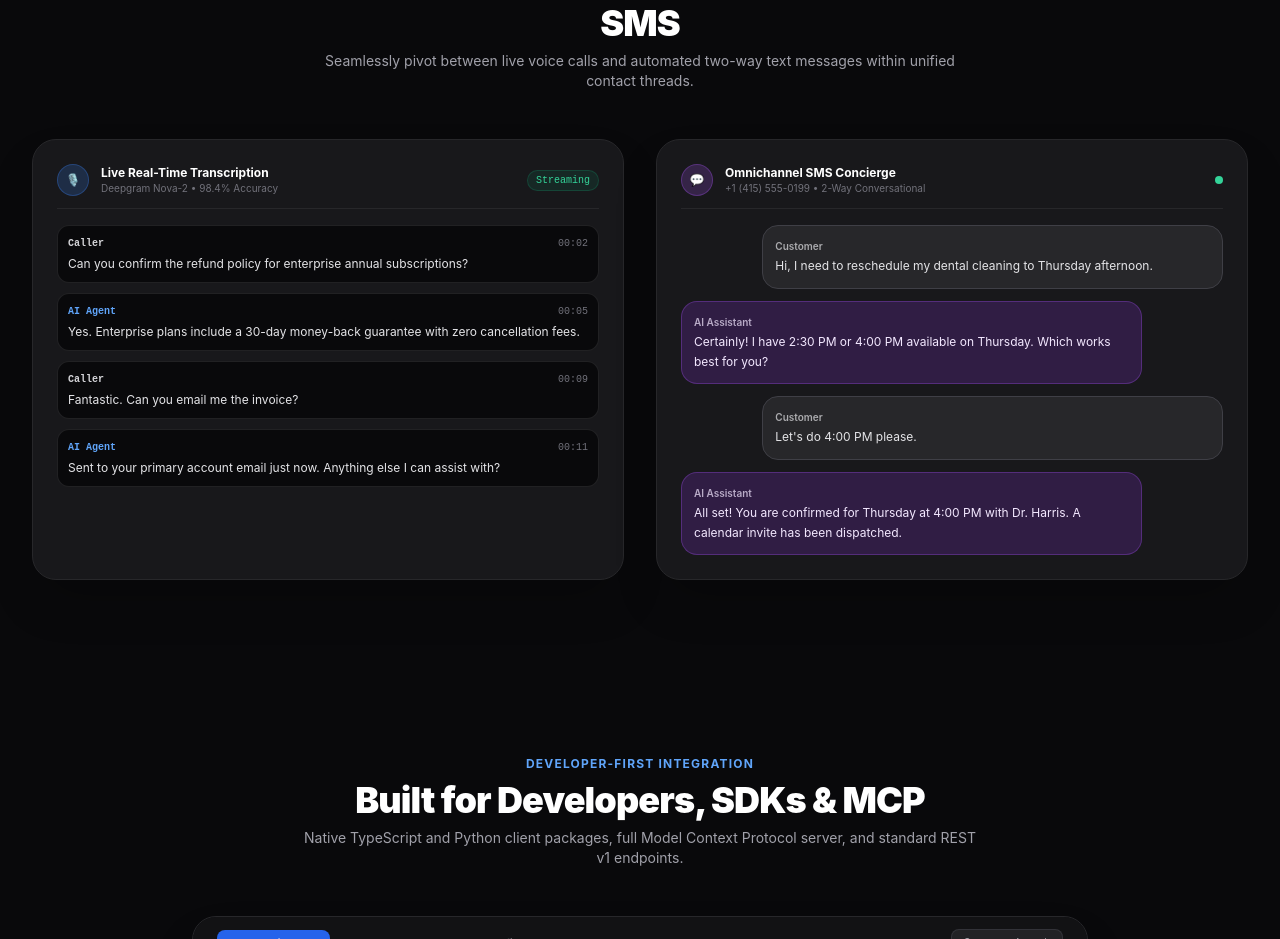
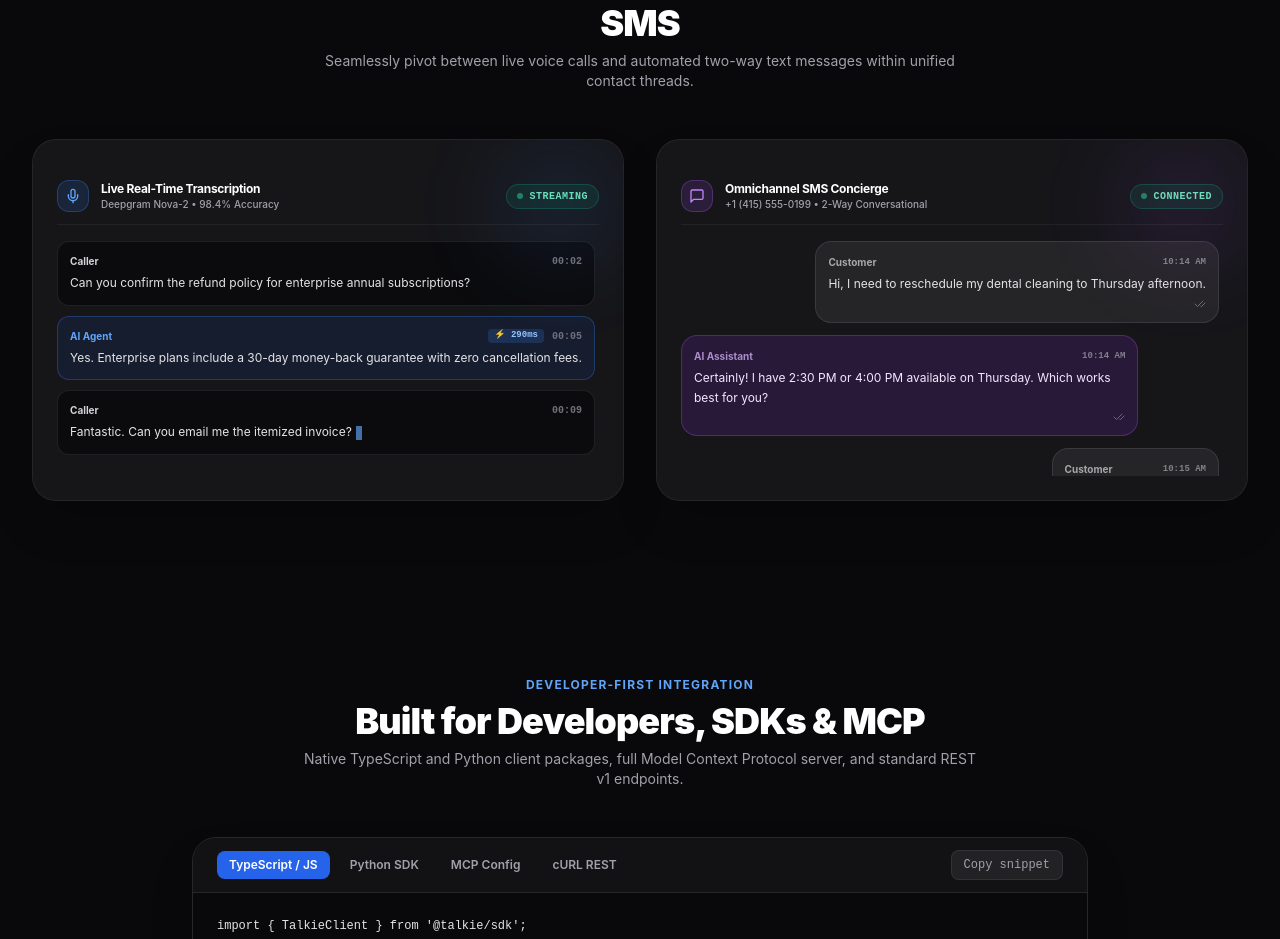
Before and after one commit to puneetnith28/Talkie, a Next.js app in the folder apps/web/: page / in a window 1280 px wide. Shown: the part 2760-3699 px from the top of the page. Built offline with nearby package versions, Linux system fonts and the light colour scheme.

Commit message:
feat(marketing): add animated live transcription streaming and omnichannel sms typing indicators

```diff
--- a/apps/web/src/components/marketing/messaging-demo.tsx
+++ b/apps/web/src/components/marketing/messaging-demo.tsx
@@ -1,46 +1,124 @@
 'use client';
 
-import React from 'react';
+import React, { useState, useEffect } from 'react';
+import { MessageSquare, CheckCheck, Sparkles } from 'lucide-react';
+
+interface Message {
+  id: string;
+  sender: 'user' | 'agent';
+  text: string;
+  time: string;
+}
+
+const FULL_CONVERSATION: Message[] = [
+  {
+    id: '1',
+    sender: 'user',
+    text: 'Hi, I need to reschedule my dental cleaning to Thursday afternoon.',
+    time: '10:14 AM',
+  },
+  {
+    id: '2',
+    sender: 'agent',
+    text: 'Certainly! I have 2:30 PM or 4:00 PM available on Thursday. Which works best for you?',
+    time: '10:14 AM',
+  },
+  {
+    id: '3',
+    sender: 'user',
+    text: "Let's do 4:00 PM please.",
+    time: '10:15 AM',
+  },
+  {
+    id: '4',
+    sender: 'agent',
+    text: 'All set! You are confirmed for Thursday at 4:00 PM with Dr. Harris. A calendar invite has been dispatched.',
+    time: '10:15 AM',
+  },
+];
 
 export function MessagingDemo() {
-  const conversation = [
-    { sender: 'user', text: 'Hi, I need to reschedule my dental cleaning to Thursday afternoon.', time: '10:14 AM' },
-    { sender: 'agent', text: 'Certainly! I have 2:30 PM or 4:00 PM available on Thursday. Which works best for you?', time: '10:14 AM' },
-    { sender: 'user', text: 'Let\'s do 4:00 PM please.', time: '10:15 AM' },
-    { sender: 'agent', text: 'All set! You are confirmed for Thursday at 4:00 PM with Dr. Harris. A calendar invite has been dispatched.', time: '10:15 AM' },
-  ];
+  const [visibleCount, setVisibleCount] = useState(1);
+  const [isAgentTyping, setIsAgentTyping] = useState(false);
+
+  useEffect(() => {
+    const interval = setInterval(() => {
+      setVisibleCount((prev) => {
+        if (prev >= FULL_CONVERSATION.length) {
+          return 1; // loop seamlessly
+        }
+        const next = prev + 1;
+        if (FULL_CONVERSATION[next - 1]?.sender === 'agent') {
+          setIsAgentTyping(true);
+          setTimeout(() => setIsAgentTyping(false), 800);
+        }
+        return next;
+      });
+    }, 3200);
+
+    return () => clearInterval(interval);
+  }, []);
 
   return (
-    <div className="p-6 rounded-3xl bg-zinc-900 border border-zinc-800 shadow-2xl space-y-4">
-      <div className="flex items-center justify-between border-b border-zinc-800 pb-3">
+    <div className="p-6 rounded-3xl bg-zinc-900/95 border border-zinc-800/90 shadow-2xl space-y-4 font-sans backdrop-blur-xl relative overflow-hidden">
+      {/* Top ambient purple glow */}
+      <div className="absolute top-0 right-0 w-32 h-32 bg-purple-500/10 rounded-full blur-2xl pointer-events-none" />
+
+      {/* Header */}
+      <div className="flex items-center justify-between border-b border-zinc-800/80 pb-3">
         <div className="flex items-center gap-3">
-          <div className="w-8 h-8 rounded-full bg-purple-500/20 text-purple-400 flex items-center justify-center font-bold text-xs border border-purple-500/30">
-            💬
+          <div className="w-8 h-8 rounded-xl bg-purple-500/15 text-purple-400 flex items-center justify-center font-bold text-xs border border-purple-500/30 shadow-inner">
+            <MessageSquare className="size-4" />
           </div>
           <div>
-            <div className="text-xs font-bold text-white">Omnichannel SMS Concierge</div>
-            <div className="text-[10px] text-zinc-500">+1 (415) 555-0199 • 2-Way Conversational</div>
+            <div className="text-xs font-bold text-white tracking-tight">Omnichannel SMS Concierge</div>
+            <div className="text-[10px] text-zinc-400 font-medium">+1 (415) 555-0199 • 2-Way Conversational</div>
           </div>
         </div>
-        <span className="w-2 h-2 rounded-full bg-emerald-400" />
+
+        <div className="flex items-center gap-1.5 px-2.5 py-1 rounded-full bg-emerald-500/10 border border-emerald-500/25">
+          <span className="w-1.5 h-1.5 rounded-full bg-emerald-400 animate-pulse" />
+          <span className="text-[10px] font-mono text-emerald-300 font-bold uppercase tracking-wider">
+            Connected
+          </span>
+        </div>
       </div>
 
-      <div className="space-y-3 min-h-[220px]">
-        {conversation.map((msg, i) => (
-          <div
-            key={i}
-            className={`p-3 rounded-2xl text-xs max-w-[85%] leading-relaxed ${
-              msg.sender === 'agent'
-                ? 'bg-purple-600/20 border border-purple-500/30 text-purple-100 ml-0 mr-auto'
-                : 'bg-zinc-800 border border-zinc-700 text-zinc-200 ml-auto mr-0'
-            }`}
-          >
-            <div className="text-[10px] opacity-70 font-semibold mb-0.5">
-              {msg.sender === 'agent' ? 'AI Assistant' : 'Customer'}
+      {/* Conversation Thread */}
+      <div className="space-y-3 min-h-[235px] max-h-[235px] overflow-y-auto pr-1 flex flex-col justify-start">
+        {FULL_CONVERSATION.slice(0, visibleCount).map((msg) => {
+          const isAgent = msg.sender === 'agent';
+          return (
+            <div
+              key={msg.id}
+              className={`p-3 rounded-2xl text-xs max-w-[85%] leading-relaxed transition-all duration-300 animate-in fade-in slide-in-from-bottom-2 ${
+                isAgent
+                  ? 'bg-purple-600/15 border border-purple-500/30 text-purple-100 ml-0 mr-auto'
+                  : 'bg-zinc-800/90 border border-zinc-700/80 text-zinc-200 ml-auto mr-0'
+              }`}
+            >
+              <div className="flex items-center justify-between text-[10px] font-semibold mb-1 opacity-75">
+                <span className={isAgent ? 'text-purple-300 font-bold' : 'text-zinc-300 font-bold'}>
+                  {isAgent ? 'AI Assistant' : 'Customer'}
+                </span>
+                <span className="font-mono text-[9px] text-zinc-400">{msg.time}</span>
+              </div>
+              <p className="font-normal">{msg.text}</p>
+              <div className="flex justify-end mt-1 opacity-60">
+                <CheckCheck className="size-3 text-emerald-400" />
+              </div>
             </div>
-            {msg.text}
+          );
+        })}
+
+        {/* Live typing indicator dots */}
+        {isAgentTyping && (
+          <div className="p-2.5 rounded-2xl bg-purple-600/10 border border-purple-500/20 max-w-[80px] flex items-center justify-center gap-1 animate-pulse ml-0 mr-auto">
+            <span className="w-1.5 h-1.5 rounded-full bg-purple-400 animate-bounce" />
+            <span className="w-1.5 h-1.5 rounded-full bg-purple-400 animate-bounce delay-100" />
+            <span className="w-1.5 h-1.5 rounded-full bg-purple-400 animate-bounce delay-200" />
           </div>
-        ))}
+        )}
       </div>
     </div>
   );
--- a/apps/web/src/components/marketing/transcription-demo.tsx
+++ b/apps/web/src/components/marketing/transcription-demo.tsx
@@ -1,44 +1,132 @@
 'use client';
 
-import React from 'react';
+import React, { useState, useEffect } from 'react';
+import { Radio, Mic, Sparkles } from 'lucide-react';
+
+interface TranscriptItem {
+  id: string;
+  speaker: 'Caller' | 'AI Agent';
+  time: string;
+  text: string;
+  latencyMs?: number;
+}
+
+const FULL_TURNS: TranscriptItem[] = [
+  {
+    id: '1',
+    speaker: 'Caller',
+    time: '00:02',
+    text: "Can you confirm the refund policy for enterprise annual subscriptions?",
+  },
+  {
+    id: '2',
+    speaker: 'AI Agent',
+    time: '00:05',
+    text: "Yes. Enterprise plans include a 30-day money-back guarantee with zero cancellation fees.",
+    latencyMs: 290,
+  },
+  {
+    id: '3',
+    speaker: 'Caller',
+    time: '00:09',
+    text: "Fantastic. Can you email me the itemized invoice?",
+  },
+  {
+    id: '4',
+    speaker: 'AI Agent',
+    time: '00:11',
+    text: "Sent to your primary account email just now. Anything else I can assist with?",
+    latencyMs: 315,
+  },
+];
 
 export function TranscriptionDemo() {
-  const turns = [
-    { speaker: 'Caller', time: '00:02', text: "Can you confirm the refund policy for enterprise annual subscriptions?" },
-    { speaker: 'AI Agent', time: '00:05', text: "Yes. Enterprise plans include a 30-day money-back guarantee with zero cancellation fees." },
-    { speaker: 'Caller', time: '00:09', text: "Fantastic. Can you email me the invoice?" },
-    { speaker: 'AI Agent', time: '00:11', text: "Sent to your primary account email just now. Anything else I can assist with?" },
-  ];
+  const [visibleCount, setVisibleCount] = useState(1);
+  const [isTyping, setIsTyping] = useState(false);
+
+  // Progressive streaming loop
+  useEffect(() => {
+    const interval = setInterval(() => {
+      setVisibleCount((prev) => {
+        if (prev >= FULL_TURNS.length) {
+          return 1; // loop back seamlessly
+        }
+        return prev + 1;
+      });
+    }, 3200);
+
+    return () => clearInterval(interval);
+  }, []);
+
+  useEffect(() => {
+    setIsTyping(true);
+    const t = setTimeout(() => setIsTyping(false), 800);
+    return () => clearTimeout(t);
+  }, [visibleCount]);
 
   return (
-    <div className="p-6 rounded-3xl bg-zinc-900 border border-zinc-800 shadow-2xl space-y-4">
-      <div className="flex items-center justify-between border-b border-zinc-800 pb-3">
+    <div className="p-6 rounded-3xl bg-zinc-900/95 border border-zinc-800/90 shadow-2xl space-y-4 font-sans backdrop-blur-xl relative overflow-hidden">
+      {/* Top ambient glow */}
+      <div className="absolute top-0 right-0 w-32 h-32 bg-blue-500/10 rounded-full blur-2xl pointer-events-none" />
+
+      {/* Header */}
+      <div className="flex items-center justify-between border-b border-zinc-800/80 pb-3">
         <div className="flex items-center gap-3">
-          <div className="w-8 h-8 rounded-full bg-blue-500/20 text-blue-400 flex items-center justify-center font-bold text-xs border border-blue-500/30">
-            🎙️
+          <div className="w-8 h-8 rounded-xl bg-blue-500/15 text-blue-400 flex items-center justify-center font-bold text-xs border border-blue-500/30 shadow-inner">
+            <Mic className="size-4" />
           </div>
           <div>
-            <div className="text-xs font-bold text-white">Live Real-Time Transcription</div>
-            <div className="text-[10px] text-zinc-500">Deepgram Nova-2 • 98.4% Accuracy</div>
+            <div className="text-xs font-bold text-white tracking-tight">Live Real-Time Transcription</div>
+            <div className="text-[10px] text-zinc-400 font-medium">Deepgram Nova-2 • 98.4% Accuracy</div>
           </div>
         </div>
-        <span className="text-[10px] font-mono text-emerald-400 bg-emerald-500/10 border border-emerald-500/20 px-2 py-0.5 rounded-full">
-          Streaming
-        </span>
+
+        <div className="flex items-center gap-1.5 px-2.5 py-1 rounded-full bg-emerald-500/10 border border-emerald-500/25">
+          <span className="w-1.5 h-1.5 rounded-full bg-emerald-400 animate-pulse" />
+          <span className="text-[10px] font-mono text-emerald-300 font-bold uppercase tracking-wider">
+            Streaming
+          </span>
+        </div>
       </div>
 
-      <div className="space-y-2.5 font-mono text-xs min-h-[220px]">
-        {turns.map((t, idx) => (
-          <div key={idx} className="p-2.5 rounded-xl bg-zinc-950 border border-zinc-800/80">
-            <div className="flex items-center justify-between text-[10px] text-zinc-500 mb-1">
-              <span className={t.speaker === 'AI Agent' ? 'text-blue-400 font-bold' : 'text-zinc-300 font-bold'}>
-                {t.speaker}
-              </span>
-              <span>{t.time}</span>
+      {/* Transcript Items */}
+      <div className="space-y-2.5 min-h-[235px] max-h-[235px] overflow-y-auto pr-1">
+        {FULL_TURNS.slice(0, visibleCount).map((t, idx) => {
+          const isLatest = idx === visibleCount - 1;
+          const isAgent = t.speaker === 'AI Agent';
+          return (
+            <div
+              key={t.id}
+              className={`p-3 rounded-xl border transition-all duration-300 animate-in fade-in slide-in-from-bottom-2 ${
+                isAgent
+                  ? 'bg-blue-600/10 border-blue-500/30 text-blue-100'
+                  : 'bg-zinc-950/80 border-zinc-800/80 text-zinc-200'
+              }`}
+            >
+              <div className="flex items-center justify-between text-[10px] text-zinc-400 mb-1 font-semibold">
+                <span className={isAgent ? 'text-blue-400 font-bold' : 'text-zinc-300 font-bold'}>
+                  {t.speaker}
+                </span>
+
+                <div className="flex items-center gap-2">
+                  {t.latencyMs && (
+                    <span className="text-[9px] px-1.5 py-0.2 rounded bg-blue-500/20 text-blue-300 font-mono">
+                      ⚡ {t.latencyMs}ms
+                    </span>
+                  )}
+                  <span className="font-mono text-zinc-500 text-[10px]">{t.time}</span>
+                </div>
+              </div>
+
+              <p className="text-zinc-200 text-xs leading-relaxed font-normal">
+                {t.text}
+                {isLatest && isTyping && (
+                  <span className="inline-block w-1.5 h-3.5 ml-1 bg-blue-400 animate-pulse align-middle" />
+                )}
+              </p>
             </div>
-            <p className="text-zinc-200 font-sans text-xs">{t.text}</p>
-          </div>
-        ))}
+          );
+        })}
       </div>
     </div>
   );
```
